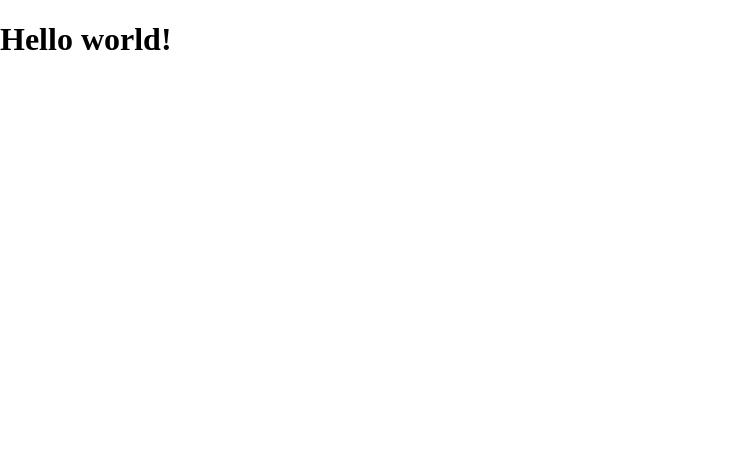
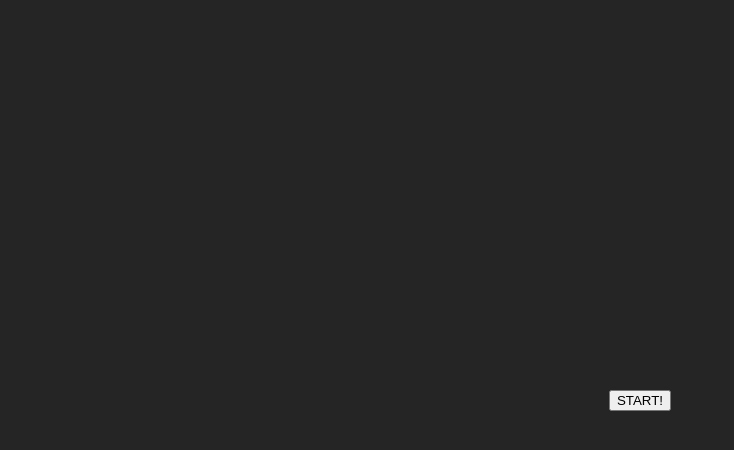
Before and after one commit to juancaorg/picture-in-picture, a plain HTML site: page index.html in a window 1280 px wide. Shown: the whole page, without its empty margins (0-734 px from the left). Drawn offline with Linux system fonts and the light colour scheme.

Commit message:
feat: add basic setup

```diff
--- a/index.html
+++ b/index.html
@@ -3,15 +3,20 @@
 <head>
 	<meta charset="UTF-8">
 	<meta name="viewport" content="width=device-width, initial-scale=1.0">
-	<title>AWESOME title | juanca.dev</title>
+	<title>Picture in Picture | juanca.dev</title>
 	<!-- Hack to import a favicon from another, already live website -->
 	<link rel="icon" type="image/png" href="https://www.google.com/s2/favicons?
 domain=www.juanca.org">
-	<link rel="stylesheet" href="https://cdnjs.cloudflare.com/ajax/libs/font-awesome/6.1.1/css/all.min.css">
 	<link rel="stylesheet" href="styles.css">
 </head>
 <body>
-	<h1>Hello world!</h1>
+	<!-- Video -->
+	<video src="" id="video" controls height="360" width="640" hidden></video>
+
+	<!-- Button -->
+	<div class="button-container">
+		<button id="button">START!</button>
+	</div>
 
 	<!-- Script App -->
 	<script type="text/javascript" src="app.js"></script>
--- a/styles.css
+++ b/styles.css
@@ -1,3 +1,5 @@
+@import url('https://fonts.googleapis.com/css2?family=Inter:wght@100;200;300;400;500;600;700;800;900&display=swap');
+
 html {
 	/* Prevent to add horizontal scroll bars
 	on the site when adding padding to any element */
@@ -6,5 +8,10 @@ html {
 
 body {
 	margin: 0;
-	min-height: 100vh;
+	height: 100vh;
+	display: flex;
+	justify-content: center;
+	align-items: center;
+	background: rgb(37, 37, 37);
+	font-family: 'Inter', sans-serif;
 }
```
